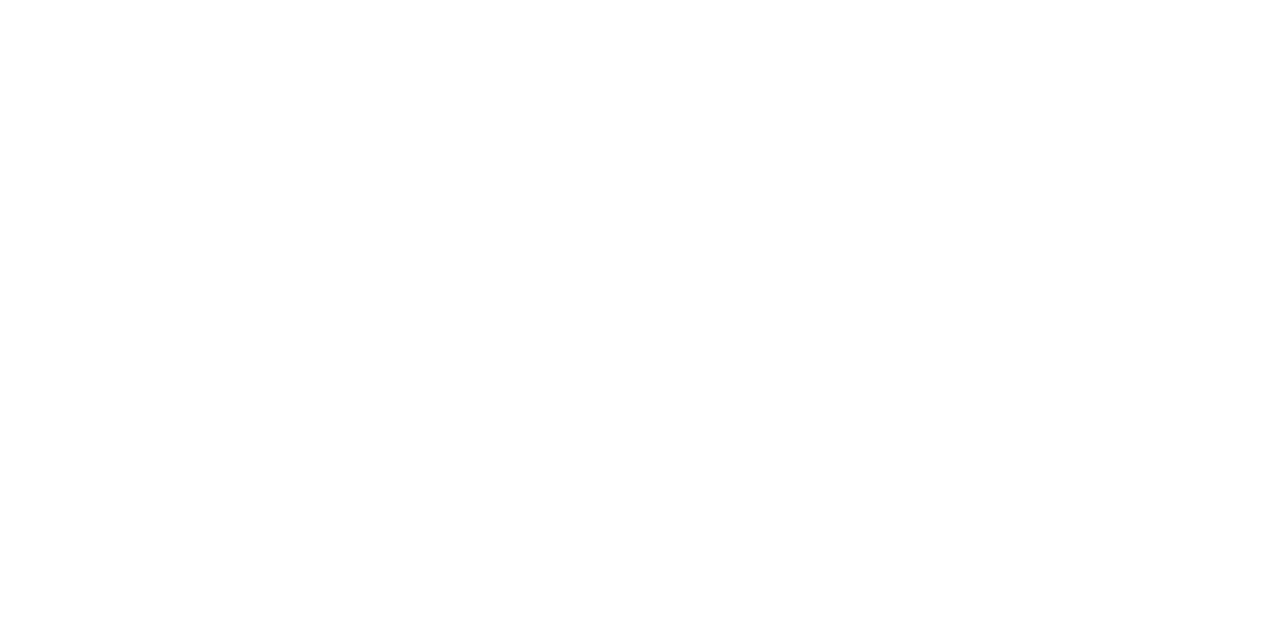
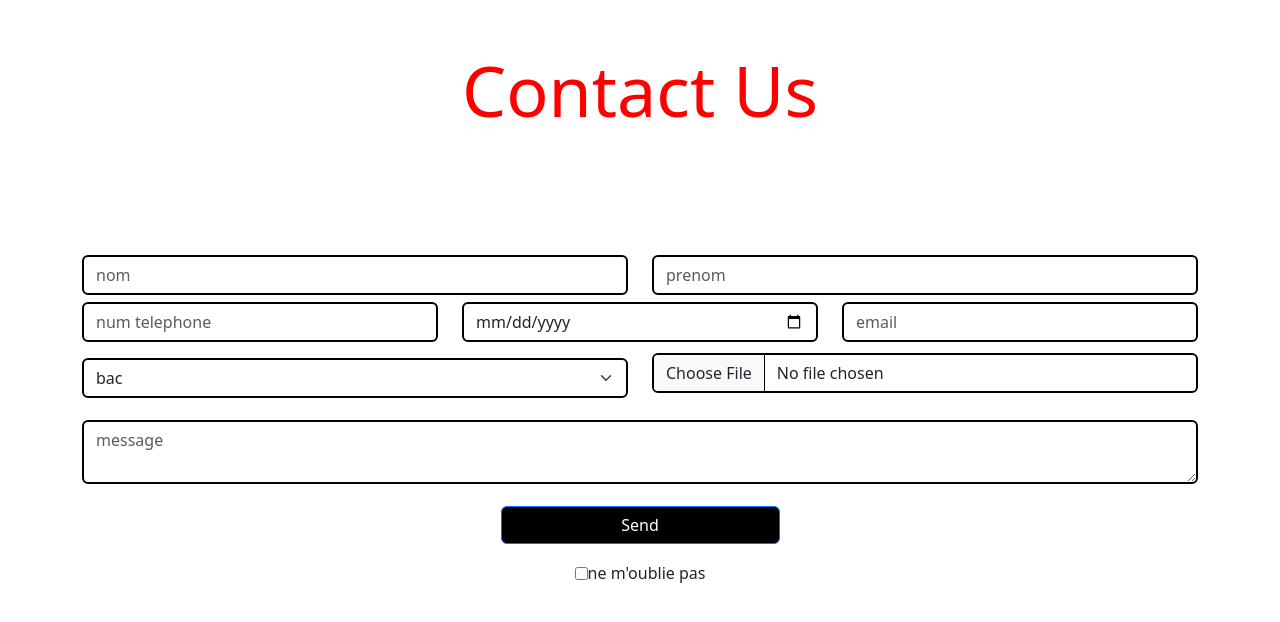
Before and after one commit to Belajouza-foued/projet5, a plain HTML site: page contact.html in a window 1280 px wide. Drawn offline with nearby package versions, Linux system fonts and the light colour scheme.

Commit message:
add contact page

```diff
--- a/contact.html
+++ b/contact.html
@@ -1,19 +1,15 @@
 <!doctype html>
 <html lang="en">
     <head>
-        <title>contact</title>
+        <title>Title</title>
         <!-- Required meta tags -->
         <meta charset="utf-8" />
         <meta
             name="viewport"
             content="width=device-width, initial-scale=1, shrink-to-fit=no"
         />
-        <link rel="stylesheet" href="css/style.css">
-
+        <link rel="stylesheet" href="css/Contact.css">
         <!-- Bootstrap CSS v5.2.1 -->
-           <!--link fontawesom-->
-             <script src="https://kit.fontawesome.com/d82e0b55f1.js" crossorigin="anonymous"></script>
-         <!--link fontawesom-->
         <link
             href="https://cdn.jsdelivr.net/npm/bootstrap@5.3.2/dist/css/bootstrap.min.css"
             rel="stylesheet"
@@ -26,7 +22,52 @@
         <header>
             <!-- place navbar here -->
         </header>
-        <main></main>
+        <main>
+         <!--section Contact us-->
+         <section>
+            <div class="container">
+               <form action="">
+                <div class="row">
+<div class="col-12">
+    <h1 class="text-center mt-5 title-1">Contact Us</h1>
+</div>
+<div class="col-lg-6 col-sm-12">
+     <input type="text" class="form-control" placeholder="nom"/>
+</div>
+<div class="col-lg-6 col-sm-12">
+    <input type="text" class="form-control" placeholder="prenom"/>
+</div>
+<div class="col-lg-4 col-sm-12">
+    <input type="tel" class="form-control" placeholder="num telephone"/>
+</div>
+<div class="col-lg-4 col-sm-12">
+    <input type="date" class="form-control"/>
+</div>
+<div class="col-lg-4 col-sm-12">
+    <input type="email" placeholder="email"class="form-control"/>
+</div>
+<div class="col-lg-6 col-sm-12">
+    <select class="form-select mt-3">
+      <option>bac</option>
+      <option>bac+2</option>
+      <option>bac+3</option>
+    </select>
+</div>
+<div class="col-lg-6 col-sm-12">
+    <input type="file" class="form-control">
+</div>
+<div class="col-lg-12 col-sm-12">
+    <textarea placeholder="message" class="form-control"></textarea>
+</div>
+<div class="col-lg-12 col-sm-12 text-center">
+    <button type="submit" class="btn btn-primary" id="but">Send</button><br>
+    <input type="checkbox">ne m'oublie pas
+</div>
+                </div>
+               </form>
+            </div>
+         </section>
+        </main>
         <footer>
             <!-- place footer here -->
         </footer>
--- /dev/null
+++ b/css/Contact.css
@@ -0,0 +1,27 @@
+
+.title-1 {
+    color:red ;
+    font-size: 70px;
+    margin-bottom: 10%;
+}
+
+input ,select ,textarea{
+    margin-top: 2% !important;
+    background-color: rgb(rgb(169, 169, 169), green, blue) !important;
+    border: 1px solid;
+    font-family: Impact, Haettenschweiler, 'Arial Narrow Bold', sans-serif;
+    border: 2px solid black !important;
+}
+#but {
+
+    margin-top: 2%;
+    width: 25%;
+    background-color: black;
+}
+#but:hover {
+
+    margin-top: 2%;
+    width: 25%;
+    background-color: white;
+     color: black;
+}
```
